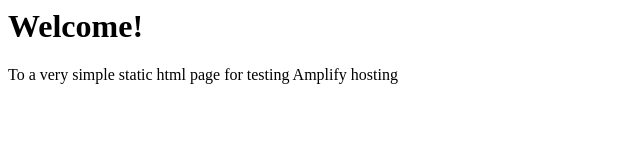
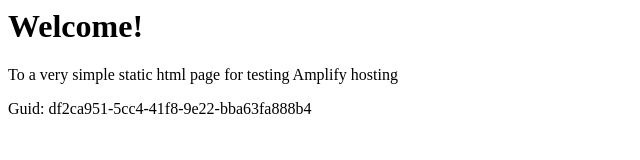
Before and after one commit to aws-aemilia-gru/Github-PR-Commit-Integration-Test-DoNotTouch-Gith-OKSLNVO2-v1-prod-sa-east-1, a website: page src/index.html in a window 1280 px wide. Shown: the whole page, without its empty margins (0-640 px from the left). Drawn offline with Linux system fonts and the light colour scheme.

Commit message:
commit from integ tests

```diff
--- a/src/index.html
+++ b/src/index.html
@@ -1,3 +1,5 @@
+
+
 <html lang="en">
 
 <head>
@@ -10,6 +12,6 @@
 <body>
     <h1>Welcome!</h1>
     <p>To a very simple static html page for testing Amplify hosting</p>
-</body>
+    <p>Guid: df2ca951-5cc4-41f8-9e22-bba63fa888b4</p></body>
 
 </html>
```
